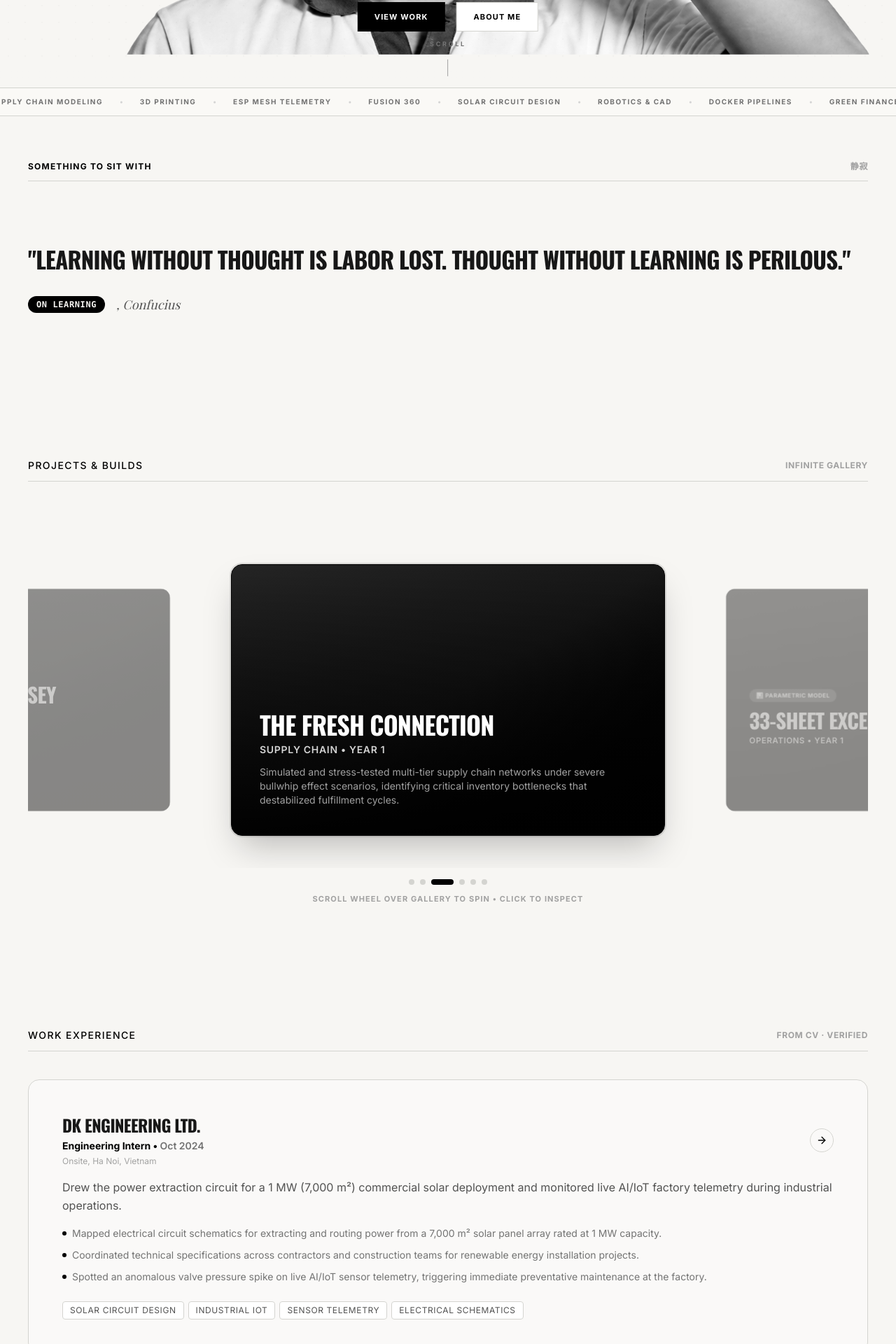
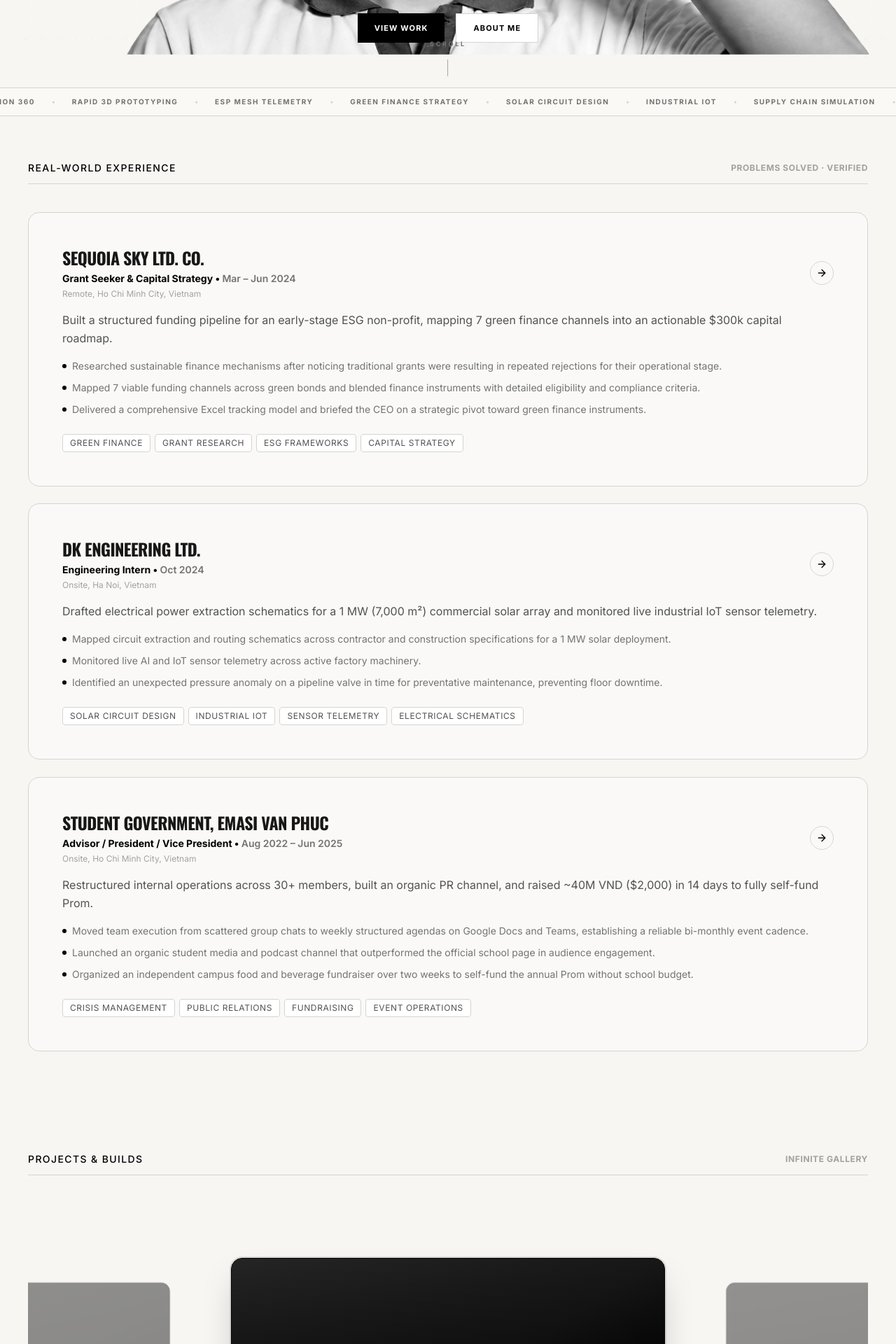
Before and after one commit to PlebHoang/portfolio-v3, a React (Vite) app: page / in a window 1280 px wide. Shown: the part 700-2620 px from the top of the page at 70% size. Built offline with nearby package versions, Linux system fonts and the light colour scheme; a web font is replaced by a local one.

Commit message:
feat: implement problem-solving content rewrite and section flow overhaul

```diff
--- a/src/App.tsx
+++ b/src/App.tsx
@@ -62,17 +62,38 @@ interface YearOneItem {
 
 const experiences: Experience[] = [
   {
+    id: "sequoia-sky",
+    role: "Grant Seeker & Capital Strategy",
+    company: "Sequoia Sky Ltd. Co.",
+    location: "Remote, Ho Chi Minh City, Vietnam",
+    period: "Mar – Jun 2024",
+    summary:
+      "Built a structured funding pipeline for an early-stage ESG non-profit, mapping 7 green finance channels into an actionable $300k capital roadmap.",
+    description: [
+      "Researched sustainable finance mechanisms after noticing traditional grants were resulting in repeated rejections for their operational stage.",
+      "Mapped 7 viable funding channels across green bonds and blended finance instruments with detailed eligibility and compliance criteria.",
+      "Delivered a comprehensive Excel tracking model and briefed the CEO on a strategic pivot toward green finance instruments.",
+    ],
+    technologies: [
+      "Green Finance",
+      "Grant Research",
+      "ESG Frameworks",
+      "Capital Strategy",
+    ],
+    link: "https://drive.google.com/file/d/1KSDwA7mydbGayWU0AfEb8TuQd2ujGmxW/view?usp=sharing",
+  },
+  {
     id: "dk-engineering",
     role: "Engineering Intern",
     company: "DK Engineering Ltd.",
     location: "Onsite, Ha Noi, Vietnam",
     period: "Oct 2024",
     summary:
-      "Drew the power extraction circuit for a 1 MW (7,000 m²) commercial solar deployment and monitored live AI/IoT factory telemetry during industrial operations.",
+      "Drafted electrical power extraction schematics for a 1 MW (7,000 m²) commercial solar array and monitored live industrial IoT sensor telemetry.",
     description: [
-      "Mapped electrical circuit schematics for extracting and routing power from a 7,000 m² solar panel array rated at 1 MW capacity.",
-      "Coordinated technical specifications across contractors and construction teams for renewable energy installation projects.",
-      "Spotted an anomalous valve pressure spike on live AI/IoT sensor telemetry, triggering immediate preventative maintenance at the factory.",
+      "Mapped circuit extraction and routing schematics across contractor and construction specifications for a 1 MW solar deployment.",
+      "Monitored live AI and IoT sensor telemetry across active factory machinery.",
+      "Identified an unexpected pressure anomaly on a pipeline valve in time for preventative maintenance, preventing floor downtime.",
     ],
     technologies: [
       "Solar Circuit Design",
@@ -83,38 +104,17 @@ const experiences: Experience[] = [
     link: "https://docs.google.com/document/d/1sT7qXY-lAWTg8jxPSdger41W5dxy_NhA/edit?usp=sharing&ouid=105069165714848853856&rtpof=true&sd=true",
   },
   {
-    id: "sequoia-sky",
-    role: "Grant Seeker",
-    company: "Sequoia Sky Ltd. Co.",
-    location: "Remote, Ho Chi Minh City, Vietnam",
-    period: "Mar – Jun 2024",
-    summary:
-      "Created the first structured grant-seeking pipeline for an ESG non-profit with zero internal fundraising bandwidth, mapping 7 funding channels targeting $300k in green finance.",
-    description: [
-      "Identified and catalogued 7 high-potential funding channels across green bonds, green finance instruments, and traditional grant mechanisms.",
-      "Assembled a comprehensive Excel tracking system covering donor eligibility, compliance requirements, and application timelines into an actionable $300k capital roadmap.",
-      "Briefed the CEO on strategic pivot from grants to green bond/green finance instruments, establishing the company's first structured capital pipeline.",
-    ],
-    technologies: [
-      "Green Finance",
-      "Grant Research",
-      "ESG Frameworks",
-      "Capital Strategy",
-    ],
-    link: "https://drive.google.com/file/d/1KSDwA7mydbGayWU0AfEb8TuQd2ujGmxW/view?usp=sharing",
-  },
-  {
     id: "student-gov",
     role: "Advisor / President / Vice President",
     company: "Student Government, EMASI Van Phuc",
     location: "Onsite, Ho Chi Minh City, Vietnam",
     period: "Aug 2022 – Jun 2025",
     summary:
-      "Fixed broken internal communications across 30+ members, launched a PR channel that outperformed the official school page, and self-funded Prom by raising ~40M VND ($2,000) in 14 days.",
+      "Restructured internal operations across 30+ members, built an organic PR channel, and raised ~40M VND ($2,000) in 14 days to fully self-fund Prom.",
     description: [
-      "Standardized team operations on Google Docs/Teams with weekly cadence, transforming fragmented group chats into reliable bi-monthly event execution.",
-      "Launched an organic PR/podcast channel that generated more interactions than the official school media page.",
-      "Organized an independent student-run product fundraiser (handmade food & drinks) that raised ~40,000,000 VND ($2,000 USD) in 14 days to self-fund the annual Prom.",
+      "Moved team execution from scattered group chats to weekly structured agendas on Google Docs and Teams, establishing a reliable bi-monthly event cadence.",
+      "Launched an organic student media and podcast channel that outperformed the official school page in audience engagement.",
+      "Organized an independent campus food and beverage fundraiser over two weeks to self-fund the annual Prom without school budget.",
     ],
     technologies: [
       "Crisis Management",
@@ -203,25 +203,32 @@ const allProjects: CarouselProject[] = [
 
 const capabilities = [
   {
-    id: "robotics",
-    title: "Robotics & Hardware",
-    skills: ["Fusion 360", "3D Printing", "Arduino", "Sumobot"],
-    description:
-      "Designing mechanical enclosures, custom hardware prototypes, and rapid physical iteration from CAD to print.",
-  },
-  {
     id: "industrial-eng",
-    title: "Industrial Engineering",
+    title: "Industrial Engineering & Operations",
     skills: ["Supply Chain", "Factory Design", "Lean MTM/BOM", "Operations"],
     description:
-      "Optimising manufacturing processes, modelling facility layouts, and simulating dynamic production networks.",
+      "Optimizing manufacturing processes, modeling facility layouts, and simulating dynamic production networks under real constraints.",
   },
   {
     id: "software-sys",
     title: "Software & Automation",
     skills: ["Python", "Docker", "Gemini API", "TypeScript/Bun"],
     description:
-      "Building containerised automation pipelines, AI-integrated tools, and full-stack applications.",
+      "Building containerized automation pipelines, LLM-integrated workflows, and reliable full-stack developer tools.",
+  },
+  {
+    id: "robotics",
+    title: "Hardware Prototyping & CAD",
+    skills: ["Fusion 360", "3D Printing", "Arduino", "ESP Mesh"],
+    description:
+      "Designing mechanical enclosures, rapid 3D prototyping, and programming microcontrollers for offline telemetry.",
+  },
+  {
+    id: "sustainability",
+    title: "Sustainability & Energy Systems",
+    skills: ["Solar Circuit Design", "ESG Frameworks", "Green Finance", "Sensors"],
+    description:
+      "Mapping solar power extraction schematics, researching ESG compliance, and structuring green capital roadmaps.",
   },
 ];
 
@@ -304,7 +311,7 @@ export default function App() {
 
   // Active section scroll tracking
   useEffect(() => {
-    const sections = ["hero", "philosophy", "year-one", "projects", "works", "capabilities", "bucket", "connect"];
+    const sections = ["hero", "works", "projects", "capabilities", "philosophy", "bucket", "connect"];
     const handleScroll = () => {
       let current = "hero";
       for (const id of sections) {
@@ -561,46 +568,7 @@ export default function App() {
           {/* Spacer for content sections */}
           <div className="max-w-7xl mx-auto px-6 md:px-10 w-full space-y-24 md:space-y-36 py-12 md:py-16">
 
-            {/* ── PHILOSOPHY ── */}
-            <motion.section
-              id="philosophy"
-              variants={sectionReveal}
-              initial="hidden"
-              whileInView="visible"
-              viewport={{ once: true, margin: "-80px" }}
-              className="space-y-8"
-            >
-              <div className="flex items-center justify-between border-b border-[#d4d4d0] pb-3 text-xs font-sans font-bold tracking-widest text-black uppercase">
-                <span>Something to Sit With</span>
-                <span className="text-neutral-400 font-bold uppercase tracking-wider">静寂</span>
-              </div>
-
-              <PhilosophyCarousel />
-            </motion.section>
-
-
-
-            {/* ── PROJECTS & BUILDS ── */}
-            <motion.section
-              id="projects"
-              variants={sectionReveal}
-              initial="hidden"
-              whileInView="visible"
-              viewport={{ once: true, margin: "-80px" }}
-              className="space-y-10"
-            >
-              <div className="flex items-center justify-between border-b border-[#d4d4d0] pb-3 text-sm font-sans font-medium tracking-widest text-black uppercase">
-                <span>Projects & Builds</span>
-                <span className="text-xs text-neutral-400 font-bold uppercase tracking-wider">Infinite Gallery</span>
-              </div>
-
-              <ProjectCarousel
-                projects={allProjects}
-                onSelectProject={(project) => setSelectedItem(project)}
-              />
-            </motion.section>
-
-            {/* ── WORK EXPERIENCE ── */}
+            {/* ── REAL-WORLD EXPERIENCE ── */}
             <motion.section
               id="works"
               variants={sectionReveal}
@@ -610,8 +578,8 @@ export default function App() {
               className="space-y-10"
             >
               <div className="flex items-center justify-between border-b border-[#d4d4d0] pb-3 text-sm font-sans font-medium tracking-widest text-black uppercase">
-                <span>Work Experience</span>
-                <span className="text-xs text-neutral-400 font-bold uppercase tracking-wider">From CV · verified</span>
+                <span>Real-World Experience</span>
+                <span className="text-xs text-neutral-400 font-bold uppercase tracking-wider">Problems Solved · Verified</span>
               </div>
 
               <div className="space-y-6">
@@ -682,7 +650,27 @@ export default function App() {
               </div>
             </motion.section>
 
-            {/* ── CAPABILITIES ── */}
+            {/* ── PROJECTS & BUILDS ── */}
+            <motion.section
+              id="projects"
+              variants={sectionReveal}
+              initial="hidden"
+              whileInView="visible"
+              viewport={{ once: true, margin: "-80px" }}
+              className="space-y-10"
+            >
+              <div className="flex items-center justify-between border-b border-[#d4d4d0] pb-3 text-sm font-sans font-medium tracking-widest text-black uppercase">
+                <span>Projects & Builds</span>
+                <span className="text-xs text-neutral-400 font-bold uppercase tracking-wider">Infinite Gallery</span>
+              </div>
+
+              <ProjectCarousel
+                projects={allProjects}
+                onSelectProject={(project) => setSelectedItem(project)}
+              />
+            </motion.section>
+
+            {/* ── CORE CAPABILITIES ── */}
             <motion.section
               id="capabilities"
               variants={sectionReveal}
@@ -692,11 +680,11 @@ export default function App() {
               className="space-y-10"
             >
               <div className="flex items-center justify-between border-b border-[#d4d4d0] pb-3 text-sm font-sans font-medium tracking-widest text-black uppercase">
-                <span>Capabilities</span>
-                <span className="text-xs text-neutral-400 font-bold uppercase tracking-wider">Core domains</span>
+                <span>Core Capabilities</span>
+                <span className="text-xs text-neutral-400 font-bold uppercase tracking-wider">4 Core Domains</span>
               </div>
 
-              <div className="grid grid-cols-1 md:grid-cols-3 gap-6">
+              <div className="grid grid-cols-1 md:grid-cols-2 gap-6">
                 {capabilities.map((cap) => (
                   <motion.div
                     key={cap.id}
@@ -726,6 +714,23 @@ export default function App() {
               </div>
             </motion.section>
 
+            {/* ── PHILOSOPHY ── */}
+            <motion.section
+              id="philosophy"
+              variants={sectionReveal}
+              initial="hidden"
+              whileInView="visible"
+              viewport={{ once: true, margin: "-80px" }}
+              className="space-y-8"
+            >
+              <div className="flex items-center justify-between border-b border-[#d4d4d0] pb-3 text-xs font-sans font-bold tracking-widest text-black uppercase">
+                <span>Something to Sit With</span>
+                <span className="text-neutral-400 font-bold uppercase tracking-wider">静寂</span>
+              </div>
+
+              <PhilosophyCarousel />
+            </motion.section>
+
             {/* ── BUCKET LIST ── */}
             <motion.section
               id="bucket"
@@ -737,7 +742,7 @@ export default function App() {
             >
               <div className="flex items-center justify-between border-b border-[#d4d4d0] pb-3 text-sm font-sans font-medium tracking-widest text-black uppercase">
                 <span>Bucket List</span>
-                <span className="text-xs text-neutral-400 font-bold uppercase tracking-wider">Interactive goals</span>
+                <span className="text-xs text-neutral-400 font-bold uppercase tracking-wider">Interactive Goals</span>
               </div>
 
               <BucketList />
@@ -754,7 +759,7 @@ export default function App() {
             >
               <div className="flex items-center justify-between border-b border-[#d4d4d0] pb-3 text-sm font-sans font-medium tracking-widest text-black uppercase">
                 <span>Connect</span>
-                <span className="text-xs text-neutral-400 font-bold uppercase tracking-wider">Let's talk</span>
+                <span className="text-xs text-neutral-400 font-bold uppercase tracking-wider">Opportunities</span>
               </div>
 
               <div className="flex flex-col lg:flex-row items-start lg:items-center justify-between gap-8 border border-[#d4d4d0] bg-white/40 rounded-2xl p-10 md:p-16">
@@ -763,8 +768,7 @@ export default function App() {
                     I arrived with 4 suitcases and a dream.
                   </h3>
                   <p className="font-sans text-lg text-neutral-600 leading-relaxed">
-                    Currently accepting opportunities for engineering internships, research collaborations, and
-                    mentorship. Based in Bremen, Germany.
+                    First-year IEM student based in Bremen, Germany. I'm actively looking for engineering internships, research collaborations, and technical projects where I can help solve problems or build systems.
                   </p>
                   <div className="flex items-center gap-2 pt-2">
                     <Mail className="w-4 h-4 text-black" />
@@ -782,7 +786,7 @@ export default function App() {
                     onClick={() => setIsContactOpen(true)}
                     onMouseEnter={handleMouseEnter}
                     onMouseLeave={handleMouseLeave}
-                    className="px-8 py-4 bg-black text-white font-sans font-bold text-sm tracking-widest uppercase rounded hover:shadow-[4px_4px_0px_0px_rgba(0,0,0,0.15)] hover:translate-x-[-2px] hover:translate-y-[-2px] transition-all"
+                    className="px-8 py-4 bg-black text-white font-sans font-bold text-sm tracking-widest uppercase rounded hover:shadow-[4px_4px_0px_0px_rgba(0,0,0,0.15)] hover:translate-x-[-2px] hover:translate-y-[-2px] transition-all cursor-pointer"
                   >
                     Send Message
                   </button>
@@ -792,7 +796,7 @@ export default function App() {
                     rel="noreferrer"
                     onMouseEnter={handleMouseEnter}
                     onMouseLeave={handleMouseLeave}
-                    className="flex items-center justify-center gap-2 px-8 py-4 border border-[#d4d4d0] font-sans font-bold text-sm tracking-widest uppercase text-neutral-800 rounded hover:border-black hover:shadow-[4px_4px_0px_0px_rgba(0,0,0,0.1)] transition-all"
+                    className="flex items-center justify-center gap-2 px-8 py-4 border border-[#d4d4d0] font-sans font-bold text-sm tracking-widest uppercase text-neutral-800 rounded hover:border-black hover:shadow-[4px_4px_0px_0px_rgba(0,0,0,0.1)] transition-all cursor-pointer"
                   >
                     LinkedIn <ArrowUpRight className="w-4 h-4" />
                   </a>
--- a/src/components/ContactDrawer.tsx
+++ b/src/components/ContactDrawer.tsx
@@ -12,12 +12,12 @@ interface ContactDrawerProps {
   onClose: () => void;
 }
 
-type SubjectType = "collaboration" | "engineering" | "design" | "greeting";
+type SubjectType = "internship" | "collaboration" | "prototyping" | "greeting";
 
 export const ContactDrawer: React.FC<ContactDrawerProps> = ({ isOpen, onClose }) => {
   const [name, setName] = useState("");
   const [email, setEmail] = useState("");
-  const [subject, setSubject] = useState<SubjectType>("collaboration");
+  const [subject, setSubject] = useState<SubjectType>("internship");
   const [message, setMessage] = useState("");
 
   const [isSubmitting, setIsSubmitting] = useState(false);
@@ -43,7 +43,7 @@ export const ContactDrawer: React.FC<ContactDrawerProps> = ({ isOpen, onClose })
   const resetForm = () => {
     setName("");
     setEmail("");
-    setSubject("collaboration");
+    setSubject("internship");
     setMessage("");
     setIsSuccess(false);
   };
@@ -104,9 +104,9 @@ export const ContactDrawer: React.FC<ContactDrawerProps> = ({ isOpen, onClose })
                     className="space-y-6"
                   >
                     <div className="space-y-2">
-                      <h2 className="font-display font-black text-3xl md:text-4xl uppercase tracking-tight text-neutral-900">Let's craft something meaningful.</h2>
+                      <h2 className="font-display font-black text-3xl md:text-4xl uppercase tracking-tight text-neutral-900">Let's build something real.</h2>
                       <p className="font-sans text-sm text-neutral-600 leading-relaxed">
-                        I am currently accepting select opportunities for product design and front-end engineering consultancy. Or drop by and say hello at <a href="mailto:hoangnguyenkhoi07@gmail.com" className="underline font-bold text-black hover:opacity-80">hoangnguyenkhoi07@gmail.com</a>.
+                        Have an internship opportunity, a project idea, or a technical problem to solve? Send a note below or reach out directly at <a href="mailto:hoangnguyenkhoi07@gmail.com" className="underline font-bold text-black hover:opacity-80">hoangnguyenkhoi07@gmail.com</a>.
                       </p>
                     </div>
 
@@ -116,20 +116,20 @@ export const ContactDrawer: React.FC<ContactDrawerProps> = ({ isOpen, onClose })
                         Purpose of Outreach
                       </label>
                       <div className="grid grid-cols-2 gap-2">
-                        {(["collaboration", "engineering", "design", "greeting"] as SubjectType[]).map((type) => (
+                        {(["internship", "collaboration", "prototyping", "greeting"] as SubjectType[]).map((type) => (
                           <button
                             key={type}
                             type="button"
                             onClick={() => setSubject(type)}
-                            className={`p-3 border text-sm font-sans font-bold rounded-xl text-left capitalize transition-all cursor-pointer ${
+                            className={`p-3 border text-xs sm:text-sm font-sans font-bold rounded-xl text-left capitalize transition-all cursor-pointer ${
                               subject === type
                                 ? "bg-black border-black text-white shadow-[3px_3px_0px_0px_rgba(0,0,0,0.15)]"
                                 : "bg-white/40 border-[#d4d4d0] text-neutral-800 hover:border-black"
                             }`}
                           >
-                            {type === "collaboration" && "💼 Collaboration"}
-                            {type === "engineering" && "💻 Tech Engineering"}
-                            {type === "design" && "🎨 Product Design"}
+                            {type === "internship" && "💼 Internship"}
+                            {type === "collaboration" && "🔬 Research & Collab"}
+                            {type === "prototyping" && "⚙️ Automation / Proto"}
                             {type === "greeting" && "☕ Just Say Hello"}
                           </button>
                         ))}
--- a/src/components/HeroSection.tsx
+++ b/src/components/HeroSection.tsx
@@ -212,8 +212,12 @@ export const HeroSection: React.FC<HeroSectionProps> = ({ onAboutOpen }) => {
 
       </div>
 
-      {/* CTA Buttons */}
-      <div className="absolute bottom-20 left-1/2 -translate-x-1/2 z-40 flex gap-4 select-none">
+      {/* Value Proposition & CTA Buttons */}
+      <div className="absolute bottom-16 left-1/2 -translate-x-1/2 z-40 flex flex-col items-center gap-4 select-none w-full max-w-xl px-4">
+        <p className="text-center font-sans text-xs sm:text-sm text-neutral-600 font-medium leading-relaxed max-w-lg">
+          First-year IEM student at Constructor University. I like taking messy, manual problems and engineering working systems out of them.
+        </p>
+        <div className="flex gap-4">
           <button
             onClick={() => {
               const el = document.getElementById("works");
@@ -229,6 +233,7 @@ export const HeroSection: React.FC<HeroSectionProps> = ({ onAboutOpen }) => {
           >
             About Me
           </button>
+        </div>
       </div>
 
       {/* Bottom gradient fade into page */}
--- a/src/components/MarqueeTicker.tsx
+++ b/src/components/MarqueeTicker.tsx
@@ -3,13 +3,13 @@ import React from "react";
 export const MarqueeTicker: React.FC = () => {
   const items = [
     "Solar Circuit Design",
-    "Robotics & CAD",
-    "Docker Pipelines",
-    "Green Finance",
-    "Supply Chain Modeling",
-    "3D Printing",
+    "Industrial IoT",
+    "Supply Chain Simulation",
+    "Docker & Automation",
+    "Fusion 360",
+    "Rapid 3D Prototyping",
     "ESP Mesh Telemetry",
-    "Fusion 360",
+    "Green Finance Strategy",
   ];
 
   return (
--- a/src/components/PillNav.tsx
+++ b/src/components/PillNav.tsx
@@ -8,7 +8,7 @@ export const PillNav: React.FC<PillNavProps> = ({ onOpenPalette }) => {
   const [visible, setVisible] = useState(false);
   const [activeSection, setActiveSection] = useState("hero");
 
-  const sections = ["hero", "philosophy", "projects", "works", "capabilities", "bucket", "connect"];
+  const sections = ["hero", "works", "projects", "capabilities", "philosophy", "bucket", "connect"];
 
   useEffect(() => {
     const handleScroll = () => {
```
Also changed, not shown: src/components/AboutDrawer.tsx (+4 -4 lines). Lines whose indentation alone changed are shown as unchanged.
